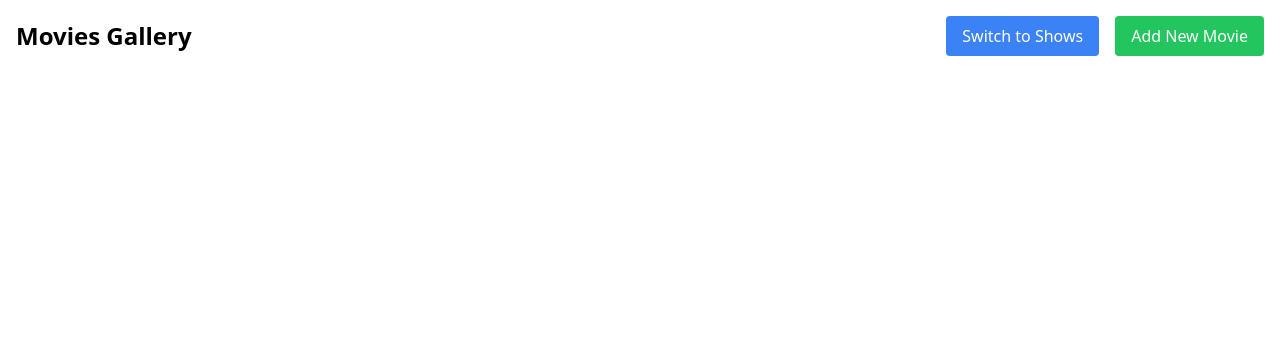
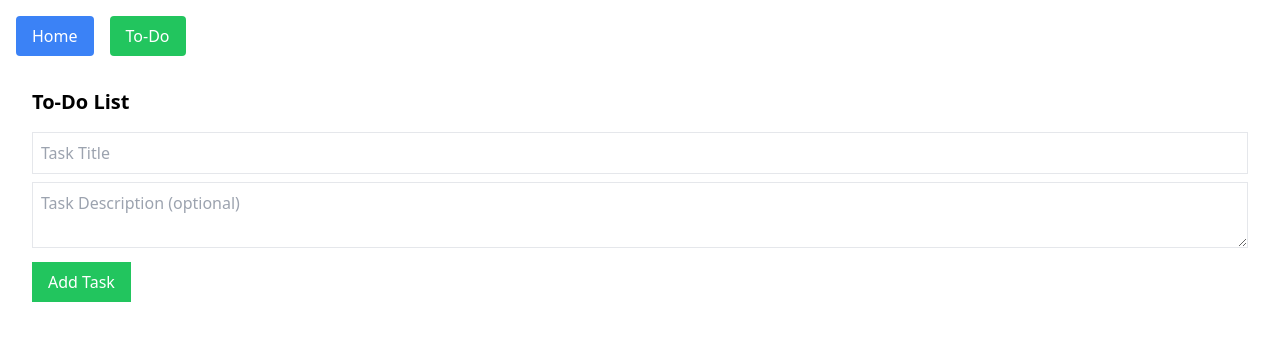
Before and after one commit to umaagaa/react, a React (Vite) app: page /todo in a window 1280 px wide. Shown: the top 340 px of the page. Built offline with nearby package versions, Linux system fonts and the light colour scheme.

Commit message:
todolist

```diff
--- a/src/App.jsx
+++ b/src/App.jsx
@@ -1,73 +1,19 @@
-import React, { useState } from 'react';
-import { BrowserRouter as Router, Routes, Route } from 'react-router-dom';
-import movies from './helpers/movies';
-import shows from './helpers/shows';
-import HomePage from './components/HomePage';
-import DetailsCard from './components/DetailsCard';
-import Modal from './components/Modal';
+import React from "react";
+import { BrowserRouter as Router, Routes, Route, Link } from "react-router-dom";
+import HomePage from "./components/HomePage";
+import ToDoContainer from "./components/ToDoContainer";
 
 const App = () => {
-  const [moviesList, setMoviesList] = useState(movies); // movies.js
-  const [showsList, setShowsList] = useState(shows); // shows.js
-  const [activeType, setActiveType] = useState('movies');
-  const [isModalOpen, setIsModalOpen] = useState(false); // show modal
-
-  const toggleType = () => {
-    setActiveType((prev) => (prev === 'movies' ? 'shows' : 'movies'));
-  };
-
-  const handleAddItem = (newItem) => {
-    if (activeType === 'movies') {
-      setMoviesList((prev) => [...prev, newItem]); // new movie
-    } else {
-      setShowsList((prev) => [...prev, newItem]); // new show
-    }
-  };
-
-  const currentList = activeType === 'movies' ? moviesList : showsList; // showing list
-
-
   return (
     <Router>
-      <div className="container mx-auto p-4">
-        <header className="flex justify-between items-center mb-4">
-          <h1 className="text-2xl font-bold">
-            {activeType === 'movies' ? 'Movies Gallery' : 'Shows Gallery'}
-          </h1>
-          <div className="flex space-x-4">
-            <button
-              className="px-4 py-2 bg-blue-500 text-white rounded"
-              onClick={toggleType}
-            >
-              {activeType === 'movies' ? 'Switch to Shows' : 'Switch to Movies'}
-            </button>
-            <button
-              className="px-4 py-2 bg-green-500 text-white rounded"
-              onClick={() => setIsModalOpen(true)}
-            >
-              Add New {activeType === 'movies' ? 'Movie' : 'Show'}
-            </button>
-          </div>
-        </header>
-
-        {/* Modal for new items */}
-        {isModalOpen && (
-          <Modal
-            activeType={activeType}
-            onClose={() => setIsModalOpen(false)}
-            onAdd={handleAddItem}
-          />
-        )}
-
+      <div className="p-4">
+        <nav className="mb-4 flex space-x-4">
+          <Link to="/" className="bg-blue-500 text-white px-4 py-2 rounded">Home</Link>
+          <Link to="/todo" className="bg-green-500 text-white px-4 py-2 rounded">To-Do</Link>
+        </nav>
         <Routes>
-          <Route
-            path="/"
-            element={<HomePage itemsList={currentList} activeType={activeType} />}
-          />
-          <Route
-            path="/details/:id"
-            element={<DetailsCard itemsList={[...moviesList, ...showsList]} />}
-          />
+          <Route path="/" element={<HomePage />} />
+          <Route path="/todo" element={<ToDoContainer />} />
         </Routes>
       </div>
     </Router>
--- a/src/components/ToDoContainer.jsx
+++ b/src/components/ToDoContainer.jsx
@@ -0,0 +1,61 @@
+import React, { useState } from "react";
+
+const ToDoContainer = () => {
+  const [tasks, setTasks] = useState([]);
+  const [title, setTitle] = useState("");
+  const [description, setDescription] = useState("");
+
+  const handleAddTask = () => {
+    if (!title.trim()) {
+      alert("Task title cannot be empty!");
+      return;
+    }
+
+    const newTask = {
+      id: Date.now(),
+      title,
+      description,
+    };
+
+    setTasks((prevTasks) => [...prevTasks, newTask]);
+    setTitle("");
+    setDescription("");
+  };
+
+  return (
+    <div className="p-4">
+      <h1 className="text-xl font-bold mb-4">To-Do List</h1>
+      <div className="mb-4">
+        <input
+          type="text"
+          placeholder="Task Title"
+          className="w-full border  p-2 mb-2"
+          value={title}
+          onChange={(e) => setTitle(e.target.value)}
+        />
+        <textarea
+          placeholder="Task Description (optional)"
+          className="w-full border  p-2 mb-2"
+          value={description}
+          onChange={(e) => setDescription(e.target.value)}
+        />
+        <button
+          onClick={handleAddTask}
+          className="bg-green-500 text-white px-4 py-2 "
+        >
+          Add Task
+        </button>
+      </div>
+      <ul className="space-y-2">
+        {tasks.map((task) => (
+          <li key={task.id} className="border rounded p-4 bg-gray-100">
+            <h2 className="font-bold">{task.title}</h2>
+            {task.description && <p>{task.description}</p>}
+          </li>
+        ))}
+      </ul>
+    </div>
+  );
+};
+
+export default ToDoContainer;
```
